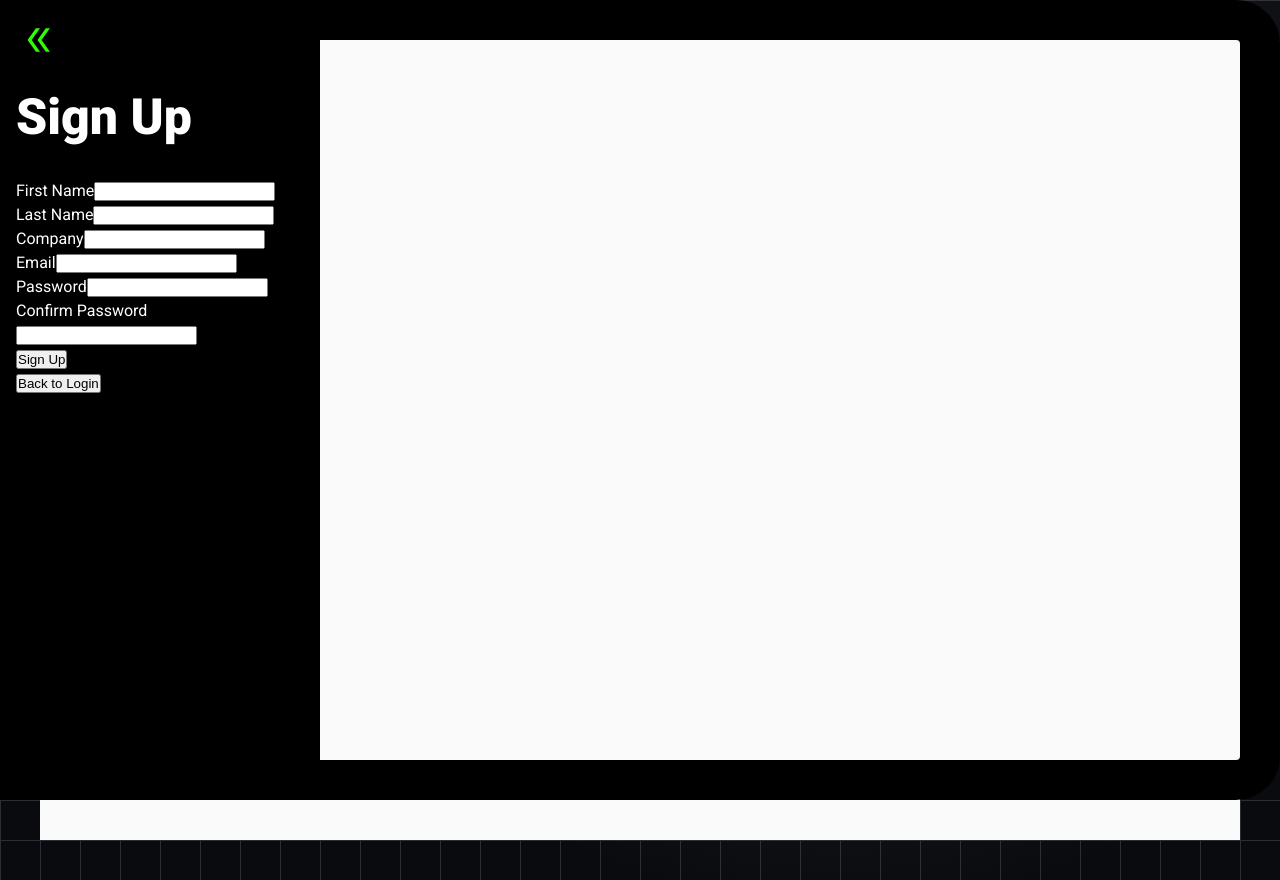
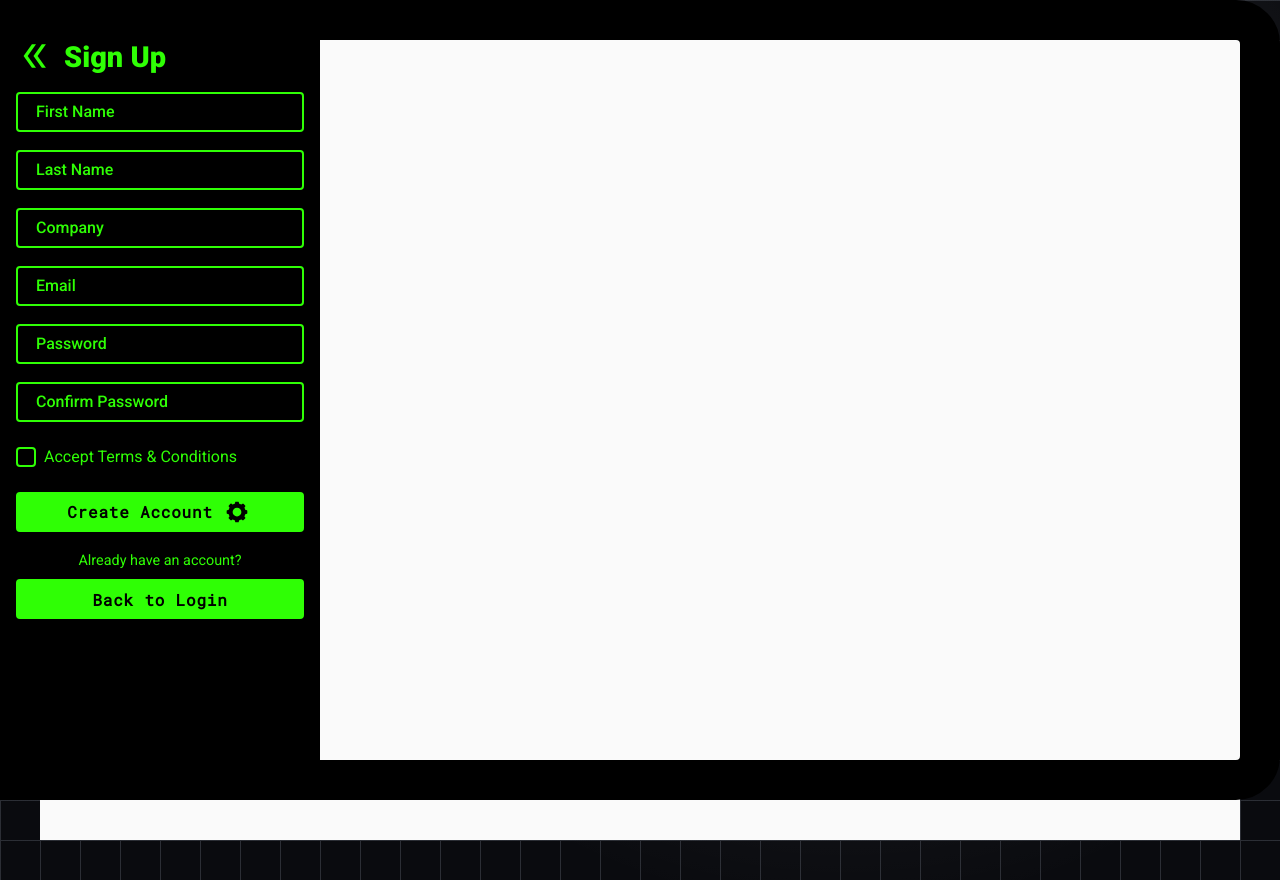
Before and after one commit to HrdHat/hrdhatv4-frontend, a React (Vite) app: page /auth/signup in a window 1280 px wide. Built offline with nearby package versions, Linux system fonts and the light colour scheme; no server answers.

Commit message:
feat(ui/auth): align headings, neon validation tooltip, message box; boost font size, remove static tooltip icon

```diff
--- a/src/app/routes/Login.tsx
+++ b/src/app/routes/Login.tsx
@@ -1,5 +1,5 @@
 import { useState } from 'react';
-import { useNavigate } from 'react-router-dom';
+import { useNavigate, useOutletContext } from 'react-router-dom';
 
 import { useAuthStore } from '@/stores/authStore';
 import { logger } from '@/utils/logger';
@@ -7,18 +7,35 @@ import Input from '@/components/Input/Input';
 import LoadingButton from '@/components/LoadingButton/LoadingButton';
 import Button from '@/components/Button/Button';
 import Checkbox from '@/components/Input/Checkbox';
+import DoubleArrowIcon from '@/components/Icon/DoubleArrowIcon';
+import MessageBox from '@/components/MessageBox/MessageBox';
+import '@/styles/components/login-header.css';
 
 export default function Login() {
   const [email, setEmail] = useState('');
   const [password, setPassword] = useState('');
+  const [emailError, setEmailError] = useState('');
   const navigate = useNavigate();
   const login = useAuthStore(state => state.login);
   const loading = useAuthStore(state => state.loading);
   const error = useAuthStore(state => state.error);
 
+  // Access sidebar toggle from parent layout (SidebarLoggedOut)
+  const { toggleSidebar, sidebarOpen } = useOutletContext<{
+    toggleSidebar: () => void;
+    sidebarOpen: boolean;
+  }>();
+
   const handleLogin = async (e: React.FormEvent) => {
     e.preventDefault();
     logger.log('Login form submitted', { email });
+    // Validate email format
+    const emailPattern = /.+@.+\..+/;
+    if (!emailPattern.test(email)) {
+      setEmailError('Please include an @ symbol in the email address.');
+      return;
+    }
+    setEmailError('');
     await login(email, password);
     if (!useAuthStore.getState().error) {
       logger.log('Login successful, navigating to /');
@@ -30,17 +47,31 @@ export default function Login() {
 
   return (
     <div>
-      <h2>Login</h2>
+      <header className='login-header'>
+        <button
+          type='button'
+          onClick={toggleSidebar}
+          aria-label={sidebarOpen ? 'Close sidebar' : 'Open sidebar'}
+          className='login-header-toggle'
+        >
+          <DoubleArrowIcon direction={sidebarOpen ? 'left' : 'right'} />
+        </button>
+        <h2 className='login-header-title'>Login</h2>
+      </header>
       <div className='o-stack o-stack--sm' style={{ maxWidth: '320px' }}>
-        <form onSubmit={handleLogin} className='o-stack o-stack--sm'>
+        <form onSubmit={handleLogin} className='o-stack o-stack--sm' noValidate>
           <Input
             id='login-email'
             label='Email'
             type='email'
             value={email}
-            onChange={e => setEmail(e.target.value)}
+            onChange={e => {
+              setEmail(e.target.value);
+              if (emailError) setEmailError('');
+            }}
             required
             autoComplete='email'
+            error={emailError}
           />
           <Input
             id='login-password'
@@ -65,25 +96,32 @@ export default function Login() {
           />
         </form>
         {error && (
-          <div style={{ color: 'red' }}>
-            {error}
-            {error === 'Email not confirmed' && (
-              <div style={{ fontSize: '0.9em' }}>
-                <p>
-                  Please check your email inbox (and spam folder) for a
-                  verification link.
+          <MessageBox variant='warning'>
+            <div>
+              <p style={{ margin: 0 }}>{error}</p>
+              {error === 'Email not confirmed' && (
+                <p style={{ margin: 0, fontSize: '0.9em' }}>
+                  Please check your inbox (and spam folder) for the verification
+                  link.
                 </p>
-                <p>You must verify your email address before you can log in.</p>
-              </div>
-            )}
-          </div>
+              )}
+            </div>
+          </MessageBox>
         )}
         <div
           className='o-stack'
+          /* eslint-disable-next-line @typescript-eslint/naming-convention */
           style={{ '--spacing-stack': '0.5rem' } as React.CSSProperties}
         >
-          <p style={{ fontSize: '0.9rem', textAlign: 'center', margin: 0 }}>
-            Don't have an account?
+          <p
+            style={{
+              fontSize: '0.9rem',
+              textAlign: 'center',
+              margin: 0,
+              color: 'var(--color-neon-green)',
+            }}
+          >
+            Don&apos;t have an account?
           </p>
           <Button
             type='button'
--- a/src/app/routes/SidebarLoggedOut.tsx
+++ b/src/app/routes/SidebarLoggedOut.tsx
@@ -15,23 +15,29 @@ export default function SidebarLoggedOut() {
         {/* Login form (and other unauth routes) offset below arrow toggle */}
         <div
           style={{
-            marginTop: bp === 'mobile' ? '4rem' : '5rem',
-            padding: '0 1rem',
+            padding: bp === 'mobile' ? '1rem' : '1.5rem 1rem 0',
+            paddingTop: bp === 'mobile' ? '1.75rem' : '2.25rem',
           }}
         >
-          <Outlet />
+          <Outlet
+            context={{
+              toggleSidebar: () => setSidebarOpen(prev => !prev),
+              sidebarOpen,
+            }}
+          />
         </div>
       </Sidebar>
 
-      {/* Arrow toggle button (same behaviour as Gallery) */}
+      {/* Arrow toggle button for when sidebar is closed (so user can reopen) */}
+      {!sidebarOpen && (
         <button
           type='button'
-        onClick={() => setSidebarOpen(prev => !prev)}
-        aria-label={sidebarOpen ? 'Close sidebar' : 'Open sidebar'}
+          onClick={() => setSidebarOpen(true)}
+          aria-label='Open sidebar'
           style={{
             position: 'fixed',
-          top: bp === 'mobile' ? '1rem' : '20px',
-          left: bp === 'mobile' ? '1rem' : '20px',
+            top: bp === 'mobile' ? '1.75rem' : '2.25rem',
+            left: '1rem',
             zIndex: 99999,
             background: 'transparent',
             border: 'none',
@@ -39,8 +45,9 @@ export default function SidebarLoggedOut() {
             cursor: 'pointer',
           }}
         >
-        <DoubleArrowIcon direction={sidebarOpen ? 'left' : 'right'} />
+          <DoubleArrowIcon direction='right' />
         </button>
+      )}
 
       {/* Main content area can host marketing / public info later */}
       <main className='main-content' />
--- a/src/app/routes/Signup.tsx
+++ b/src/app/routes/Signup.tsx
@@ -1,8 +1,14 @@
 import { useState } from 'react';
-import { useNavigate } from 'react-router-dom';
+import { useNavigate, useOutletContext } from 'react-router-dom';
 
 import { useAuthStore } from '@/stores/authStore';
 import { logger } from '@/utils/logger';
+import Input from '@/components/Input/Input';
+import LoadingButton from '@/components/LoadingButton/LoadingButton';
+import Button from '@/components/Button/Button';
+import Checkbox from '@/components/Input/Checkbox';
+import DoubleArrowIcon from '@/components/Icon/DoubleArrowIcon';
+import '@/styles/components/login-header.css';
 
 export default function Signup() {
   const [firstName, setFirstName] = useState('');
@@ -12,10 +18,15 @@ export default function Signup() {
   const [password, setPassword] = useState('');
   const [confirmPassword, setConfirmPassword] = useState('');
   const [passwordError, setPasswordError] = useState('');
+  const [emailError, setEmailError] = useState('');
   const navigate = useNavigate();
   const signup = useAuthStore(state => state.signup);
   const loading = useAuthStore(state => state.loading);
   const error = useAuthStore(state => state.error);
+  const { toggleSidebar, sidebarOpen } = useOutletContext<{
+    toggleSidebar: () => void;
+    sidebarOpen: boolean;
+  }>();
 
   const handleSignup = async (e: React.FormEvent) => {
     e.preventDefault();
@@ -37,6 +48,15 @@ export default function Signup() {
       return;
     }
 
+    // Validate email format
+    const emailPattern = /.+@.+\..+/;
+    if (!emailPattern.test(email)) {
+      setEmailError('Please include an @ symbol in the email address.');
+      logger.error('Signup validation failed: invalid email');
+      return;
+    }
+    setEmailError('');
+
     logger.log('Signup form submitted', {
       email,
       firstName,
@@ -54,83 +74,120 @@ export default function Signup() {
 
   return (
     <div>
-      <h2>Sign Up</h2>
-      <form onSubmit={handleSignup}>
-        <div>
-          <label htmlFor='signup-first-name'>First Name</label>
-          <input
+      <header className='login-header'>
+        <button
+          type='button'
+          onClick={toggleSidebar}
+          aria-label={sidebarOpen ? 'Close sidebar' : 'Open sidebar'}
+          className='login-header-toggle'
+        >
+          <DoubleArrowIcon direction={sidebarOpen ? 'left' : 'right'} />
+        </button>
+        <h2 className='login-header-title'>Sign Up</h2>
+      </header>
+      <div className='o-stack o-stack--sm' style={{ maxWidth: '320px' }}>
+        <form
+          onSubmit={handleSignup}
+          className='o-stack o-stack--sm'
+          noValidate
+        >
+          <Input
             id='signup-first-name'
+            label='First Name'
             type='text'
             value={firstName}
             onChange={e => setFirstName(e.target.value)}
             required
+            autoComplete='given-name'
           />
-        </div>
-        <div>
-          <label htmlFor='signup-last-name'>Last Name</label>
-          <input
+          <Input
             id='signup-last-name'
+            label='Last Name'
             type='text'
             value={lastName}
             onChange={e => setLastName(e.target.value)}
             required
+            autoComplete='family-name'
           />
-        </div>
-        <div>
-          <label htmlFor='signup-company'>Company</label>
-          <input
+          <Input
             id='signup-company'
+            label='Company'
             type='text'
             value={company}
             onChange={e => setCompany(e.target.value)}
             required
+            autoComplete='organization'
           />
-        </div>
-        <div>
-          <label htmlFor='signup-email'>Email</label>
-          <input
+          <Input
             id='signup-email'
+            label='Email'
             type='email'
             value={email}
-            onChange={e => setEmail(e.target.value)}
+            onChange={e => {
+              setEmail(e.target.value);
+              if (emailError) setEmailError('');
+            }}
             required
+            autoComplete='email'
+            error={emailError}
           />
-        </div>
-        <div>
-          <label htmlFor='signup-password'>Password</label>
-          <input
+          <Input
             id='signup-password'
+            label='Password'
             type='password'
             value={password}
             onChange={e => setPassword(e.target.value)}
             required
+            autoComplete='new-password'
           />
-        </div>
-        <div>
-          <label htmlFor='signup-confirm-password'>Confirm Password</label>
-          <input
+          <Input
             id='signup-confirm-password'
+            label='Confirm Password'
             type='password'
             value={confirmPassword}
             onChange={e => setConfirmPassword(e.target.value)}
             required
+            autoComplete='new-password'
           />
-        </div>
-        <button type='submit' disabled={loading}>
-          Sign Up
-        </button>
-      </form>
+          <Checkbox label='Accept Terms & Conditions' required />
           {passwordError && <div style={{ color: 'red' }}>{passwordError}</div>}
           {error && <div style={{ color: 'red' }}>{error}</div>}
-      <button
+          <LoadingButton
+            type='submit'
+            label='Create Account'
+            variant='green'
+            fullWidth
+            disabled={loading}
+          />
+        </form>
+        <div
+          className='o-stack'
+          /* eslint-disable-next-line @typescript-eslint/naming-convention */
+          style={{ '--spacing-stack': '0.5rem' } as React.CSSProperties}
+        >
+          <p
+            style={{
+              fontSize: '0.9rem',
+              textAlign: 'center',
+              margin: 0,
+              color: 'var(--color-neon-green)',
+            }}
+          >
+            Already have an account?
+          </p>
+          <Button
             type='button'
+            variant='green'
+            fullWidth
             onClick={() => {
               logger.log('Navigating to login from signup');
               navigate('/auth/login');
             }}
           >
             Back to Login
-      </button>
+          </Button>
+        </div>
+      </div>
     </div>
   );
 }
--- a/src/components/Input/Input.tsx
+++ b/src/components/Input/Input.tsx
@@ -8,6 +8,8 @@ interface InputProps extends React.InputHTMLAttributes<HTMLInputElement> {
   label: string;
   /** Tooltip content shown on hover/focus */
   tooltip?: React.ReactNode;
+  /** Validation error message to display */
+  error?: string;
 }
 
 /**
@@ -23,6 +25,7 @@ const Input: React.FC<InputProps> = ({
   id,
   className = '',
   tooltip,
+  error,
   ...rest
 }) => {
   // If the caller doesn't supply an id, generate a stable one per instance
@@ -40,9 +43,13 @@ const Input: React.FC<InputProps> = ({
       <label className='field-label' htmlFor={inputId}>
         {label}
       </label>
-      {tooltip && (
+      {(tooltip || error) && (
         <span style={{ position: 'absolute', top: 0, right: '2px' }}>
-          <Tooltip content={tooltip}>
+          <Tooltip
+            content={error ?? tooltip}
+            forceOpen={Boolean(error)}
+            placement='right'
+          >
             <InfoIcon size={16} />
           </Tooltip>
         </span>
--- a/src/components/Tooltip/Tooltip.tsx
+++ b/src/components/Tooltip/Tooltip.tsx
@@ -6,6 +6,10 @@ interface TooltipProps {
   children: React.ReactNode;
   /** Tooltip text or JSX */
   content: React.ReactNode;
+  /** Show tooltip permanently (e.g., validation message) */
+  forceOpen?: boolean;
+  /** Horizontal placement of bubble: center (default) or right-aligned */
+  placement?: 'center' | 'right';
 }
 
 /**
@@ -15,11 +19,24 @@ interface TooltipProps {
  *  - Uses theme variables for neon-yellow styling.
  *  - Pure CSS (no additional JS listeners).
  */
-const Tooltip: React.FC<TooltipProps> = ({ children, content }) => {
+const Tooltip: React.FC<TooltipProps> = ({
+  children,
+  content,
+  forceOpen,
+  placement = 'center',
+}) => {
   const id = React.useId();
 
+  const classes = [
+    'c-tooltip',
+    forceOpen ? 'is-open' : '',
+    placement === 'right' ? 'c-tooltip--right' : '',
+  ]
+    .filter(Boolean)
+    .join(' ');
+
   return (
-    <span className='c-tooltip'>
+    <span className={classes}>
       <span
         className='c-tooltip-trigger'
         role='button'
--- a/src/styles/components/floating-input.css
+++ b/src/styles/components/floating-input.css
@@ -58,9 +58,9 @@
 .field-input:-webkit-autofill:hover,
 .field-input:-webkit-autofill:focus,
 .field-input:-webkit-autofill:active {
+  border: 2px solid var(--color-neon-green) !important;
   box-shadow: 0 0 0px 1000px var(--color-black) inset !important;
   -webkit-text-fill-color: var(--color-neon-green) !important;
-  border: 2px solid var(--color-neon-green) !important;
   transition:
     background-color 600000s 0s,
     color 600000s 0s;
--- /dev/null
+++ b/src/styles/components/login-header.css
@@ -0,0 +1,27 @@
+/* Login header – aligns sidebar toggle and H2 title */
+
+.login-header {
+  align-items: center;
+  display: flex;
+  gap: 0.5rem;
+  margin: 0 0 0.75rem 0;
+}
+
+.login-header-toggle {
+  background: transparent;
+  border: none;
+  cursor: pointer;
+  padding: 0;
+}
+
+.login-header-title {
+  color: var(--color-neon-green);
+  font-size: calc(1.5rem + 0.3125rem);
+  margin: 0;
+}
+
+@media (min-width: 768px) {
+  .login-header {
+    margin-left: 0;
+  }
+}
```
Also changed, not shown: src/styles/components/tooltip.css (+16 -0 lines). Lines whose indentation alone changed are shown as unchanged.
